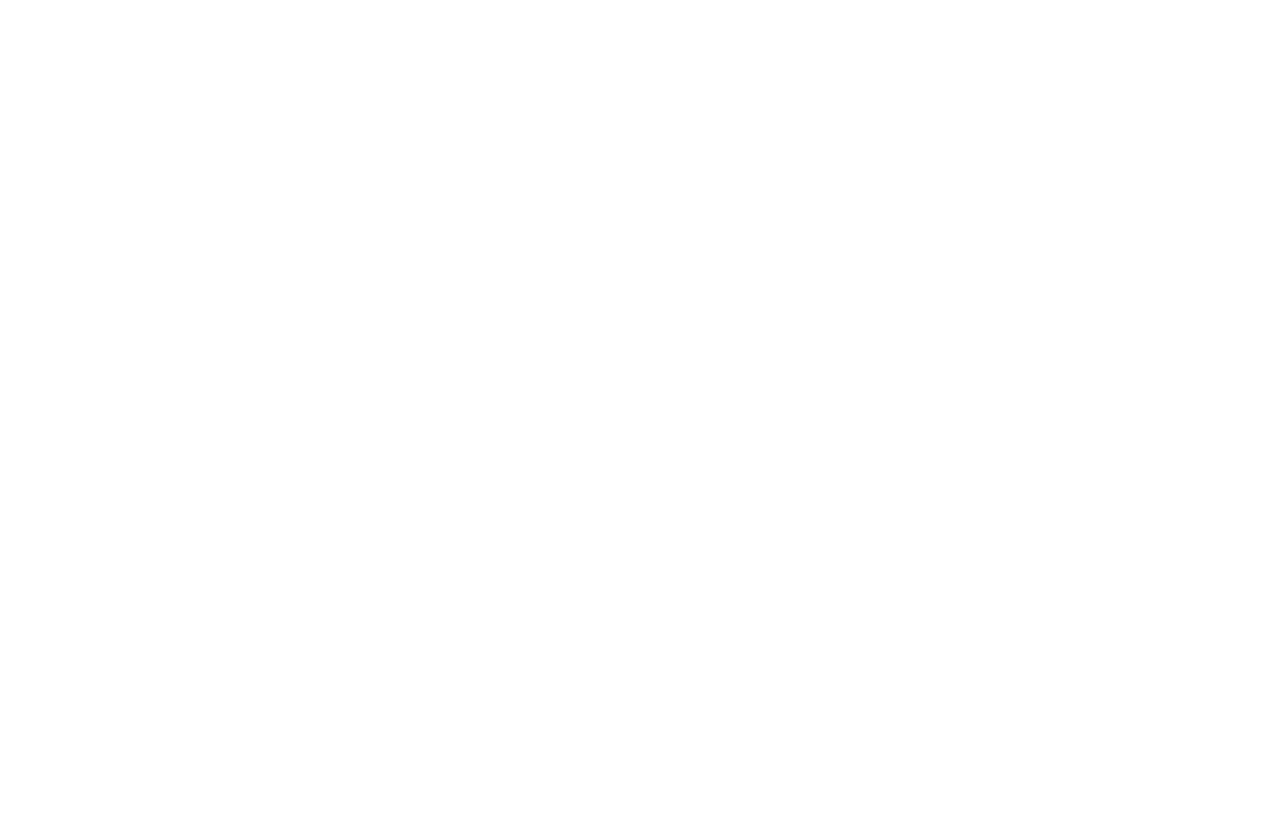
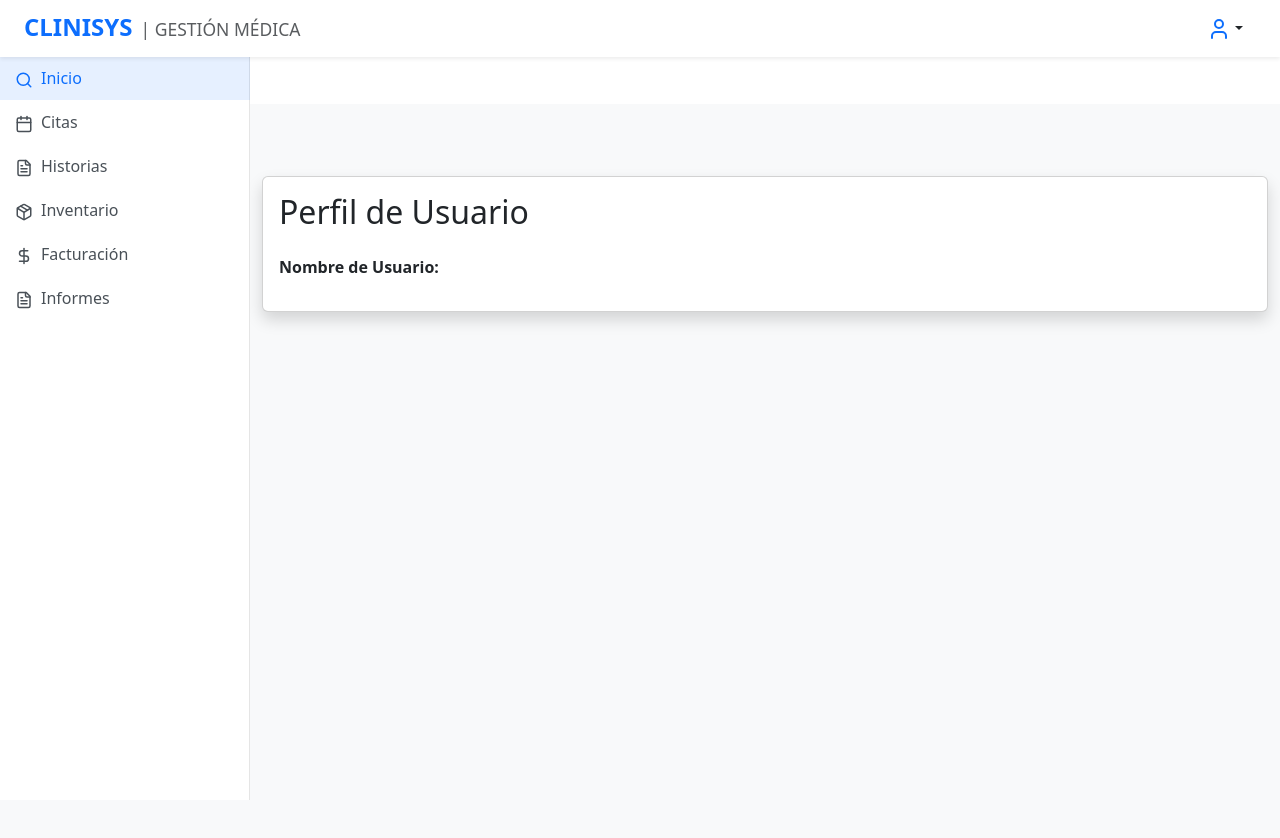
Before and after one commit to AndresAmayaUPTC/CliniSys-Front, a React (Create React App) app: page /profile in a window 1280 px wide. Before the commit this address had no page. Shown: the top 838 px of the page. Before the commit the page ends 800 px from the top, so only its background shows below. Built offline with nearby package versions, Linux system fonts and the light colour scheme.

Commit message:
Login implementado

```diff
--- a/src/App.js
+++ b/src/App.js
@@ -8,6 +8,7 @@
 import Appointments from './pages/appointments';
 import FinancialReports from './pages/financialReports';
 import Landing from './pages/landing';
+import Profile from './pages/profile'
 
 function App() {
   return (
@@ -21,6 +22,7 @@
         <Route path="/billing" element={<Billing />} />
         <Route path="/appointments" element={<Appointments />} />
         <Route path="/financialReports" element={<FinancialReports />} />
+        <Route path="/profile" element={<Profile />} />
       </Routes>
     </Router>
   );
--- a/src/components/Navbar.jsx
+++ b/src/components/Navbar.jsx
@@ -1,10 +1,11 @@
 import React, { useState, useRef, useEffect } from 'react';
-import { Link } from 'react-router-dom';
+import { Link, useNavigate } from 'react-router-dom';
 import { User, Menu } from 'lucide-react';
 
-const Navbar = ({ toggleSidebar, onLogout }) => {
+const Navbar = ({ toggleSidebar }) => {
   const [isDropdownOpen, setIsDropdownOpen] = useState(false);
   const dropdownRef = useRef(null);
+  const navigate = useNavigate();
 
   const toggleDropdown = () => {
     setIsDropdownOpen(!isDropdownOpen);
@@ -22,6 +23,14 @@
       document.removeEventListener('mousedown', handleClickOutside);
     };
   }, []);
+
+  const handleLogout = () => {
+    // Clear session
+    localStorage.removeItem('isLoggedIn');
+    localStorage.removeItem('username');
+    // Redirect to login page
+    navigate('/');
+  };
 
   return (
     <nav className="navbar navbar-expand-lg navbar-light bg-white shadow-sm fixed-top">
@@ -49,7 +58,7 @@
           >
             <li><Link to="/profile" className="dropdown-item">Perfil</Link></li>
             <li><hr className="dropdown-divider" /></li>
-            <li><button className="dropdown-item" onClick={onLogout}>Cerrar sesión</button></li>
+            <li><button className="dropdown-item" onClick={handleLogout}>Cerrar sesión</button></li>
           </ul>
         </div>
       </div>
--- a/src/pages/login.js
+++ b/src/pages/login.js
@@ -1,20 +1,49 @@
 import React, { useState } from 'react';
 import { Container, Row, Col, Card, Form, Button, Alert } from 'react-bootstrap';
 import { User, Lock } from 'lucide-react';
-
+import axios from 'axios';
+import { useNavigate } from 'react-router-dom';
 
 const LoginPage = () => {
   const [username, setUsername] = useState('');
   const [password, setPassword] = useState('');
   const [showError, setShowError] = useState(false);
+  const [loading, setLoading] = useState(false);
+  const [errorMessage, setErrorMessage] = useState('');
+  const navigate = useNavigate();
 
-  const handleSubmit = (e) => {
+  const handleSubmit = async (e) => {
     e.preventDefault();
     if (!username || !password) {
       setShowError(true);
-    } else {
-      setShowError(false);
-      console.log('Intento de inicio de sesión con:', username, password);
+      return;
+    }
+
+    setShowError(false);
+    setLoading(true);
+    setErrorMessage('');
+
+    try {
+      const response = await axios.post('https://hospital-hospital.up.railway.app/usuario/auth', {
+        nombreUsuario: username,
+        contrasena: password
+      });
+
+      if (response.data.status === 'OK' && response.data.data === true) {
+        console.log('Inicio de sesión exitoso');
+        // Save session
+        localStorage.setItem('isLoggedIn', 'true');
+        localStorage.setItem('username', username);
+        // Redirect to home page
+        navigate('/home');
+      } else {
+        setErrorMessage('Credenciales inválidas. Por favor, intente de nuevo.');
+      }
+    } catch (error) {
+      console.error('Error durante el inicio de sesión:', error);
+      setErrorMessage('Error al conectar con el servidor. Por favor, intente más tarde.');
+    } finally {
+      setLoading(false);
     }
   };
 
@@ -25,14 +54,13 @@
           <Card className="shadow-lg">
             <Card.Body className="p-5">
               <div className="text-center mb-4">
-
                 <h2 className="font-weight-bold text-primary">CLINISYS</h2>
                 <p className="text-muted">Sistema de Gestión Médico</p>
               </div>
 
-              {showError && (
+              {(showError || errorMessage) && (
                 <Alert variant="danger">
-                  Por favor, ingrese su nombre de usuario y contraseña.
+                  {showError ? 'Por favor, ingrese su nombre de usuario y contraseña.' : errorMessage}
                 </Alert>
               )}
 
@@ -71,8 +99,8 @@
                   <Form.Check type="checkbox" label="Recordarme" />
                 </Form.Group>
 
-                <Button variant="primary" type="submit" className="w-100">
-                  Iniciar Sesión
+                <Button variant="primary" type="submit" className="w-100" disabled={loading}>
+                  {loading ? 'Iniciando sesión...' : 'Iniciar Sesión'}
                 </Button>
               </Form>
 
--- /dev/null
+++ b/src/pages/profile.js
@@ -0,0 +1,43 @@
+import React, { useEffect, useState } from 'react';
+import { Container, Row, Col, Card } from 'react-bootstrap';
+import Navbar from './../components/Navbar';
+import Sidebar from './../components/Sidebar';
+
+const ProfilePage = () => {
+  const [sidebarOpen, setSidebarOpen] = useState(false);
+  const [username, setUsername] = useState('');
+
+  useEffect(() => {
+    const storedUsername = localStorage.getItem('username');
+    if (storedUsername) {
+      setUsername(storedUsername);
+    }
+  }, []);
+
+  const toggleSidebar = () => setSidebarOpen(!sidebarOpen);
+
+  return (
+    <div className="min-vh-100 bg-light">
+      <Navbar toggleSidebar={toggleSidebar} />
+      <Sidebar isOpen={sidebarOpen} toggleSidebar={toggleSidebar} />
+
+      <main className="content pt-5 mt-5">
+        <Container fluid className="py-4">
+          <Card className="shadow">
+            <Card.Body>
+              <h2 className="mb-4">Perfil de Usuario</h2>
+              <Row>
+                <Col md={6}>
+                  <p><strong>Nombre de Usuario:</strong> {username}</p>
+                  {/* Add more user information here as needed */}
+                </Col>
+              </Row>
+            </Card.Body>
+          </Card>
+        </Container>
+      </main>
+    </div>
+  );
+};
+
+export default ProfilePage;
```
